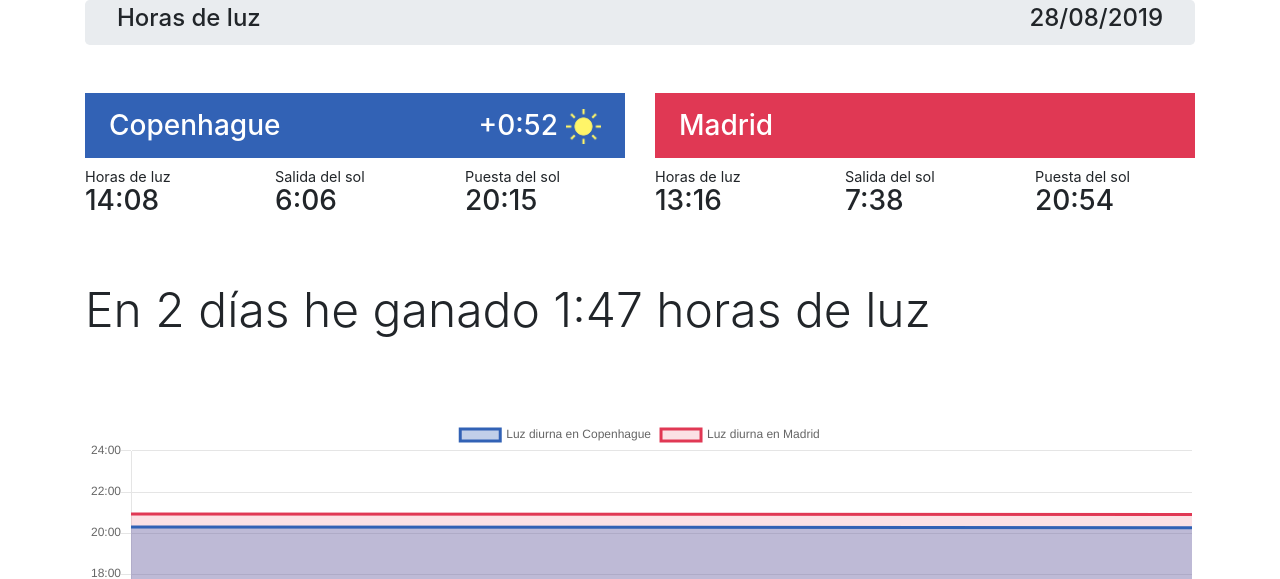
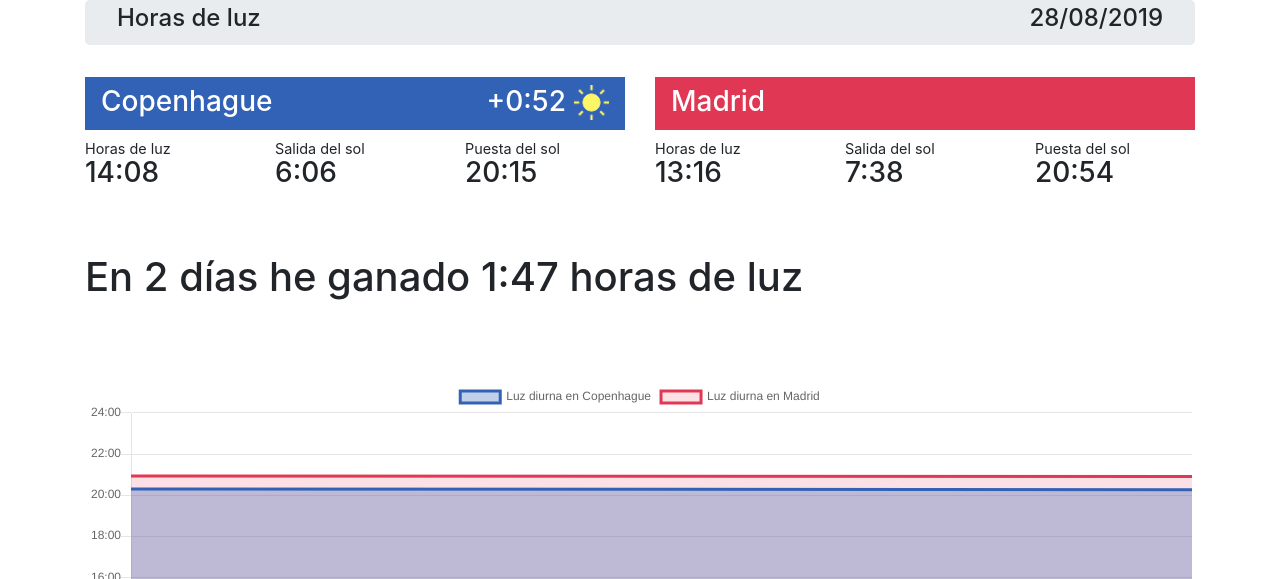
Before and after one commit to juanalonso/horasdeluz, a PHP site: page / in a window 1280 px wide. Shown: the top 579 px of the page. Run offline with PHP 8.4, Linux system fonts and the light colour scheme.

Commit message:
Así se queda 😂

```diff
--- a/index.php
+++ b/index.php
@@ -136,7 +136,7 @@
             margin-top: .15rem !important;
         }
         .display-5 {
-            font-size:3rem;
+            font-size:2rem;
             font-weight:300;
             line-height:1.2;
         }
@@ -153,16 +153,22 @@
 
 <body>
     <div class="container">
-        <div class="jumbotron pt-1 pb-1">
+        <div class="jumbotron pt-1 pb-1 d-none d-sm-block">
             <div class="row">
-                <div class="col-6"><h4>Horas de luz</h3></div>
-                <div class="col-6"> <h4 class="float-right"><?= $today["date"] ?></h3></div>
+                <div class="col"><h4>Horas de luz</h4></div>
+                <div class="col"> <h4 class="float-right"><?= $today["date"] ?></h4></div>
             </div>
         </div>
-        <div class="row mt-5">
+        <div class="jumbotron pt-1 pb-1 d-block d-sm-none">
+            <div class="row">
+                <div class="col"><h5>Horas de luz</h5></div>
+                <div class="col"> <h5 class="float-right"><?= $today["date"] ?></h5></div>
+            </div>
+        </div>
+        <div class="row mt-2">
             <div class="col-md">
-                <div class="bg-cph-dark text-white clearfix pt-3 pb-2 pr-4">
-                    <h3 class="float-left pl-4">Copenhague</h3>
+                <div class="bg-cph-dark text-white clearfix pt-2 pb-1 pr-3">
+                    <h3 class="float-left pl-3">Copenhague</h3>
                     <?php
                     if ($today["diff"]>0) {
                     ?>
@@ -188,8 +194,8 @@
                 </div>
             </div>
             <div class="col-md">
-                <div class="bg-mad-dark text-white clearfix pt-3 pb-2 pr-4">
-                    <h3 class="float-left pl-4">Madrid</h3>
+                <div class="bg-mad-dark text-white clearfix pt-2 pb-1 pr-3">
+                    <h3 class="float-left pl-3">Madrid</h3>
                     <?php
                     if ($today["diff"]<=0) {
                     ?>
@@ -217,7 +223,7 @@
         </div>
         <div class="row mt-5 mb-5">
             <div class="col">
-            <h1 class="display-5">En <?= $today["day"] ?> día<?=($today["day"]!=1)?"s":""?> he <?= $today["total"]<0 ? "perdido" : "ganado"?> <?= $today["total_h"] ?> horas de luz</h1>
+            <h1>En <?= $today["day"] ?> día<?=($today["day"]!=1)?"s":""?> he <?= $today["total"]<0 ? "perdido" : "ganado"?> <?= $today["total_h"] ?> horas de luz</h3>
             </div>
         </div>
         <div class="row">
```
